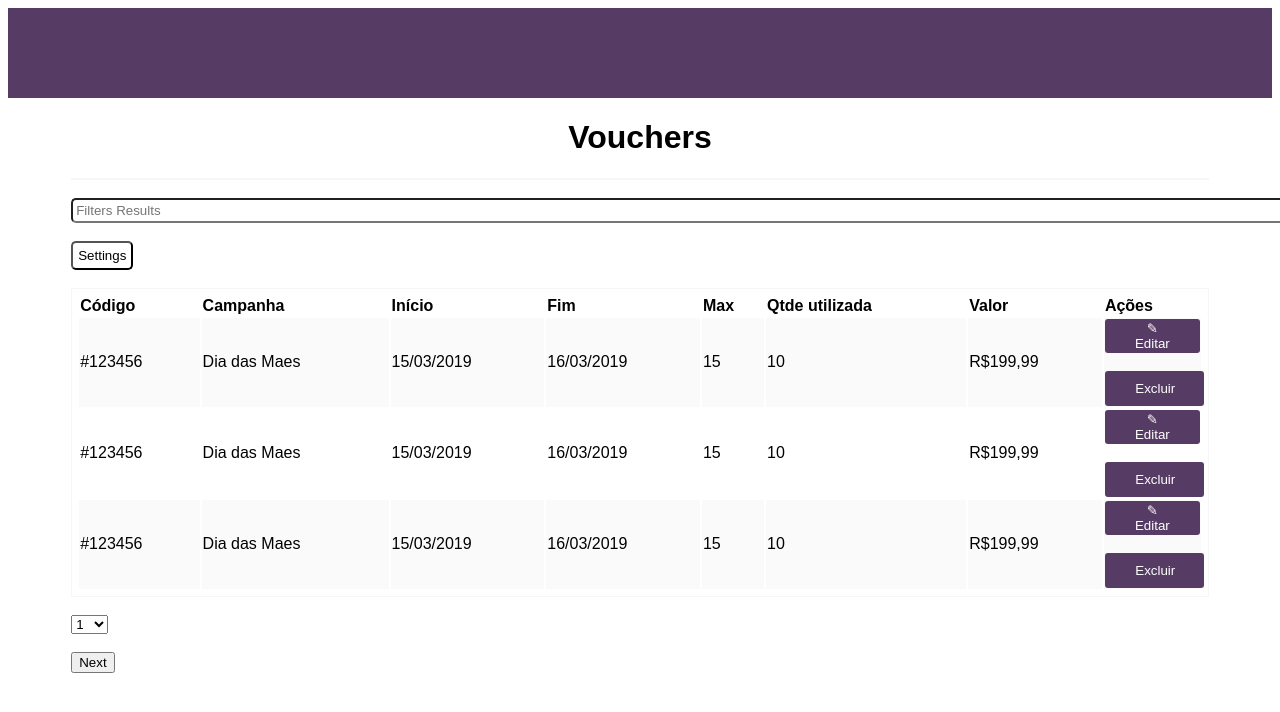
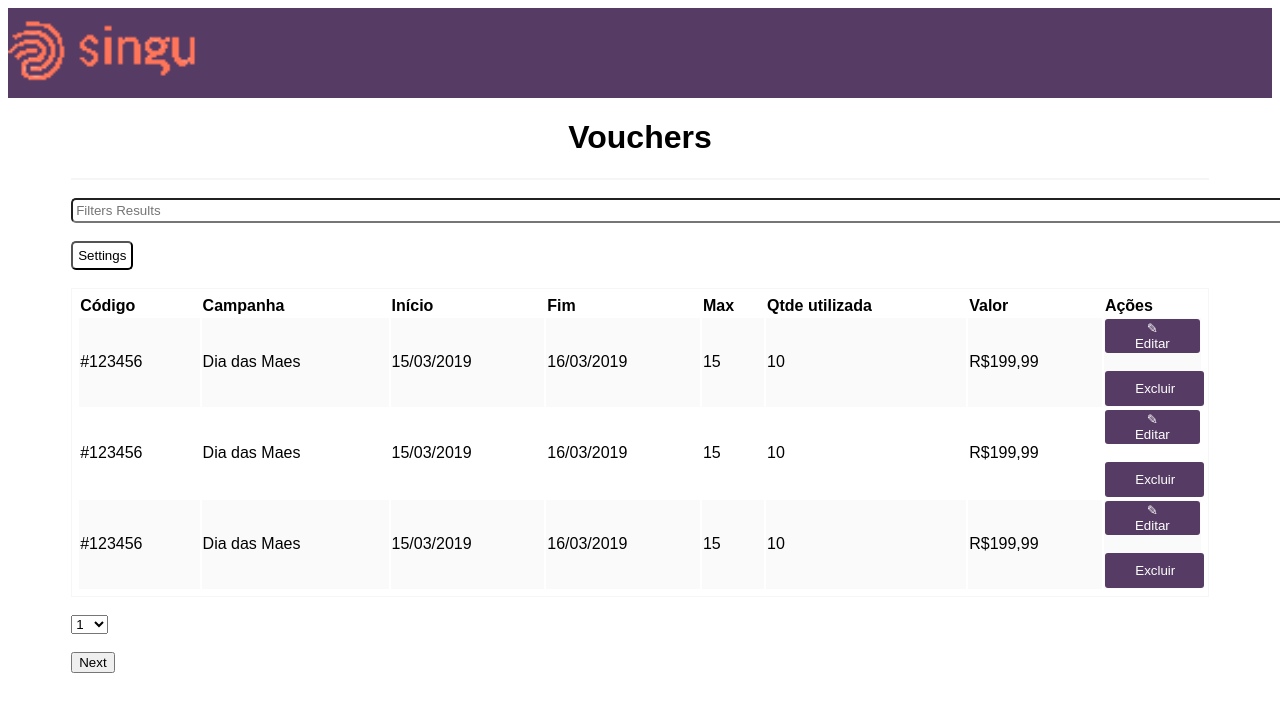
Before and after one commit to patrickpuertas1/DESAFIO-FIAP---Projeto-SINGU, a plain HTML site: page Desafio SINGU (1)/index.html in a window 1280 px wide. Drawn offline with Linux system fonts and the light colour scheme.

Commit message:
Add files via upload

```diff
--- a/Desafio SINGU (1)/css/style.css
+++ b/Desafio SINGU (1)/css/style.css
@@ -15,6 +15,10 @@ h1{
   border-bottom: solid 2px rgba(245,245,245,.85);
   width: 90%;
   margin: auto;
+}
+
+#logo{
+  width: 200px;
 }
 
 table{
--- a/Desafio SINGU (1)/index.html
+++ b/Desafio SINGU (1)/index.html
@@ -43,7 +43,7 @@
           </footer>
       </div>
     </div>
-      <div id="Header"></div>
+      <div id="Header"> <img src="Imagens/singu_logo.png" alt="Logo" id="logo"> </div>
     <div id="Voucher">
       <h1>Vouchers</h1>
     </div>
```
Also changed, not shown: Desafio SINGU (1)/Imagens/singu_logo.png (added).
